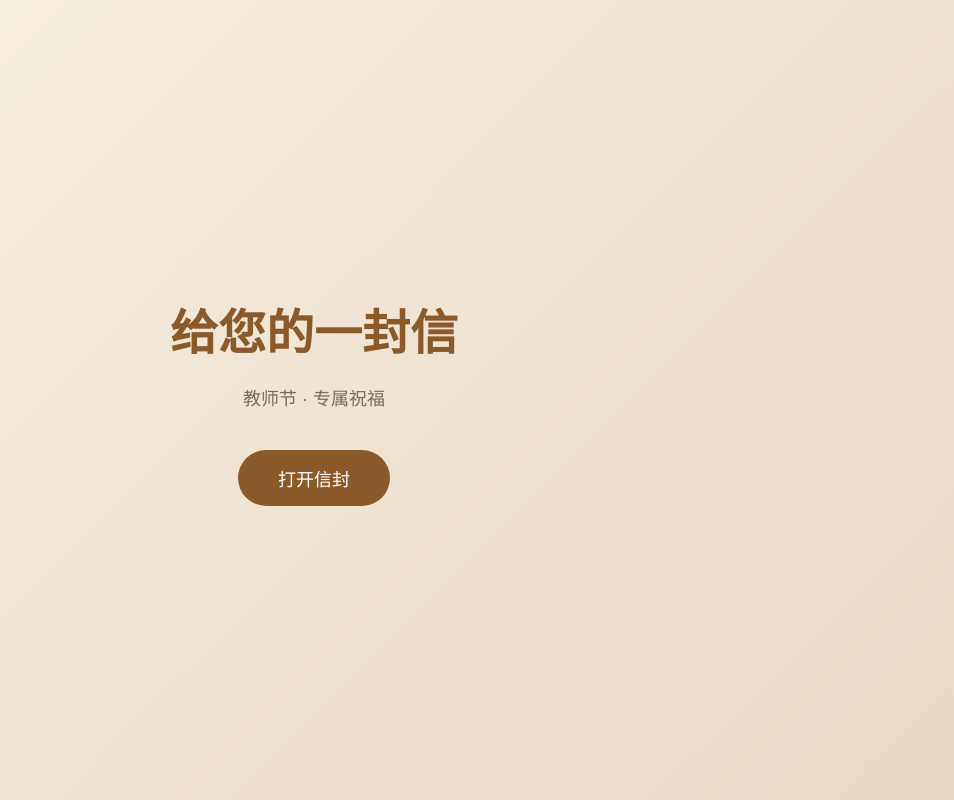
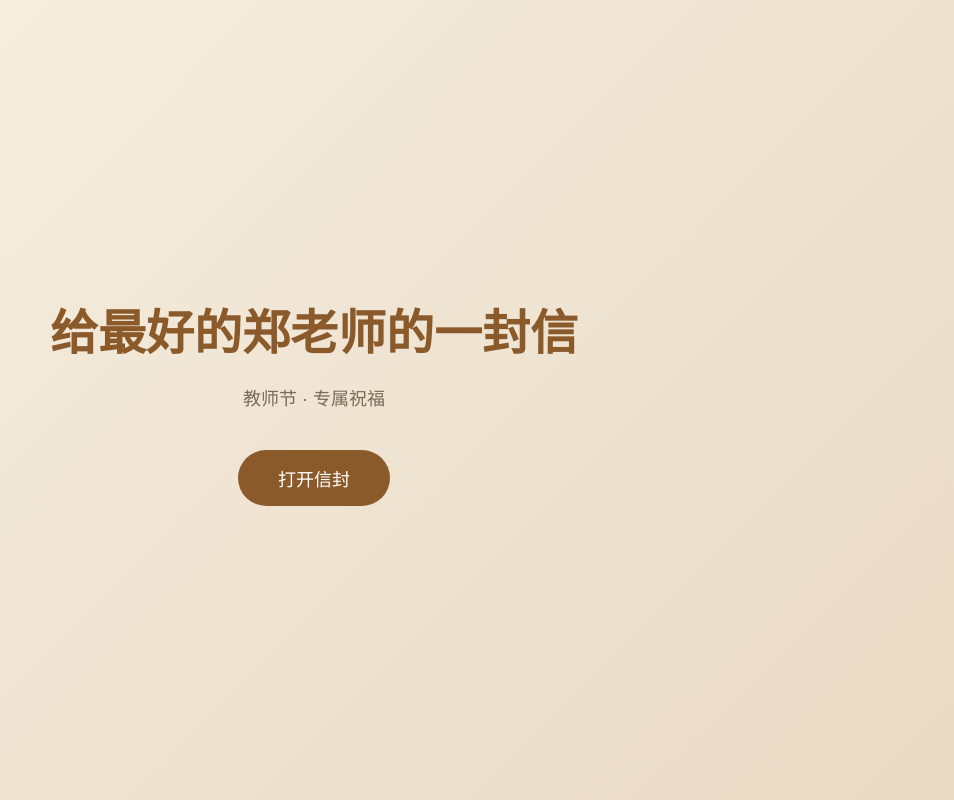
Before and after one commit to hongyiqing026-hue/teachers-day-card, a plain HTML site: page index.html in a window 1280 px wide. Shown: the whole page, without its empty margins (326-1280 px from the left). Drawn offline with Linux system fonts and the light colour scheme.

Commit message:
更新 index.html

```diff
--- a/index.html
+++ b/index.html
@@ -33,7 +33,7 @@
 <body>
 
 <div id="p1" class="page active">
-  <h1>给您的一封信</h1>
+  <h1>给最好的郑老师的一封信</h1>
   <p>教师节 · 专属祝福</p>
   <button onclick="show(2)">打开信封</button>
 </div>
```
